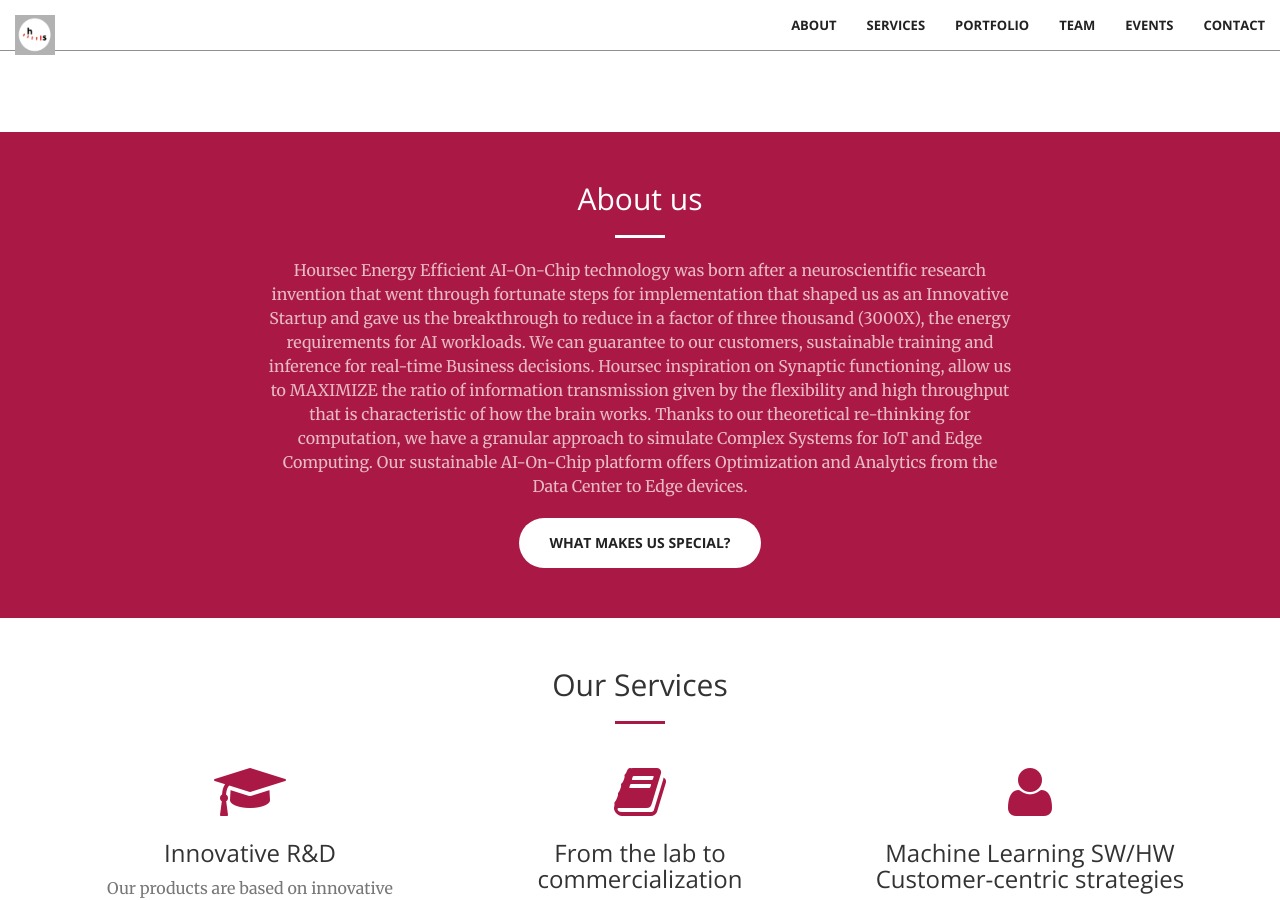
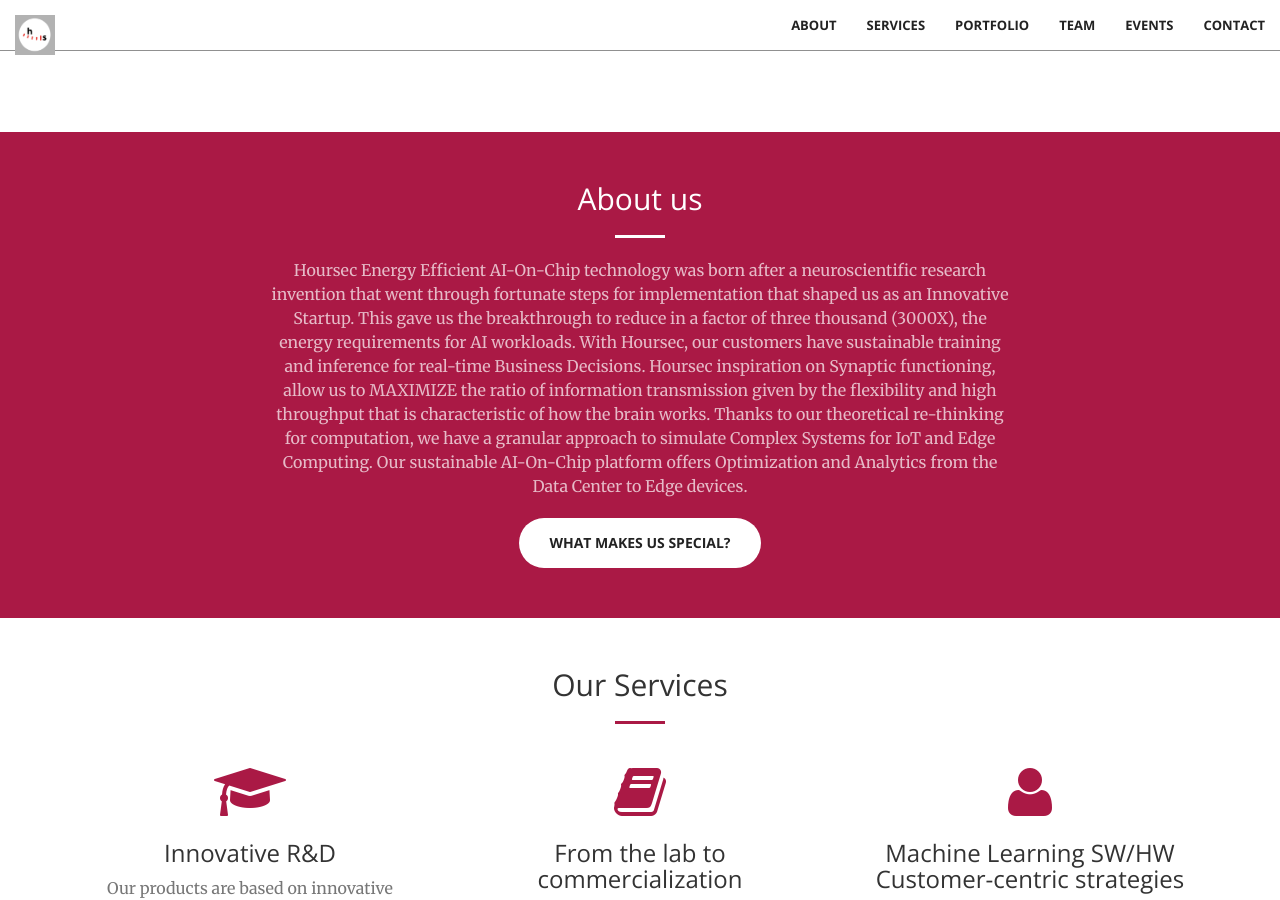
Before and after one commit to hoursec/github.io, a Jekyll site: the page built from index.html, in a window 1280 px wide and 900 px high, scrolled down 768 px. Built offline with Jekyll 4.4.1, drawn with Linux system fonts in a browser that asks for light colours.

Commit message:
Update call-to-action.html

```diff
--- a/_includes/call-to-action.html
+++ b/_includes/call-to-action.html
@@ -6,8 +6,8 @@
                 <hr class="light">
                 <p class="text-faded">
 			Hoursec Energy Efficient AI-On-Chip technology was born after a neuroscientific research invention that went through fortunate steps for
-			implementation that shaped us as an Innovative Startup and gave us the breakthrough to reduce in a factor of three thousand (3000X), the
-			energy requirements for AI workloads. We can guarantee to our customers, sustainable training and inference for real-time Business decisions.
+			implementation that shaped us as an Innovative Startup. This gave us the breakthrough to reduce in a factor of three thousand (3000X), the
+			energy requirements for AI workloads. With Hoursec, our customers have sustainable training and inference for real-time Business Decisions.
 			Hoursec inspiration on Synaptic functioning, allow us to MAXIMIZE the ratio of information transmission given by the flexibility and high
 			throughput that is characteristic of how the brain works. Thanks to our theoretical re-thinking for computation, we have a granular approach
 			to simulate Complex Systems for IoT and Edge Computing. Our sustainable AI-On-Chip platform offers Optimization and Analytics from the Data
@@ -32,15 +32,14 @@
                       <div class="modal-body">
                           <p class="text-muted">
 				  Our unique AI deployments not only reduce the amount of energy but also the data required for training and inference which
-				  protects the privacy of the data owner not only by cryptographic measurements but as a consequence off-Cloud communications.
-				  We are inspired by the Brain and its mechanisms for sensing and projecting at the fastest precisions in time and space to create
-				  a continuous projection of what we see, heard, feel, smell and communicate.
+				  protects the privacy of the data owner not only by cryptographic measurements but given our off-Cloud communication scheme.
+				  We are inspired by the Brain and its mechanisms for sensing and projecting at the fastest precisions in time and space while
+				  creating a continuous projection of what we see, heard, feel, smell and communicate.
                         <hr class="primary">
                         <p class="text-muted">
 				We are collaborating with Research Institutions for the development of AI solutions at the extreme Edge, where latencies of
 				nanoseconds are crucial during physical experiments and trading simulations. Our real-time inference at the edge can also be used
 				as a platform for robust risk analysis and predictive maintenance strategy for saving costs during manufacturing process.
-
                       </div>
                       <div class="modal-footer">
                         <button type="button" class="btn btn-primary" data-dismiss="modal">Close</button>
```
